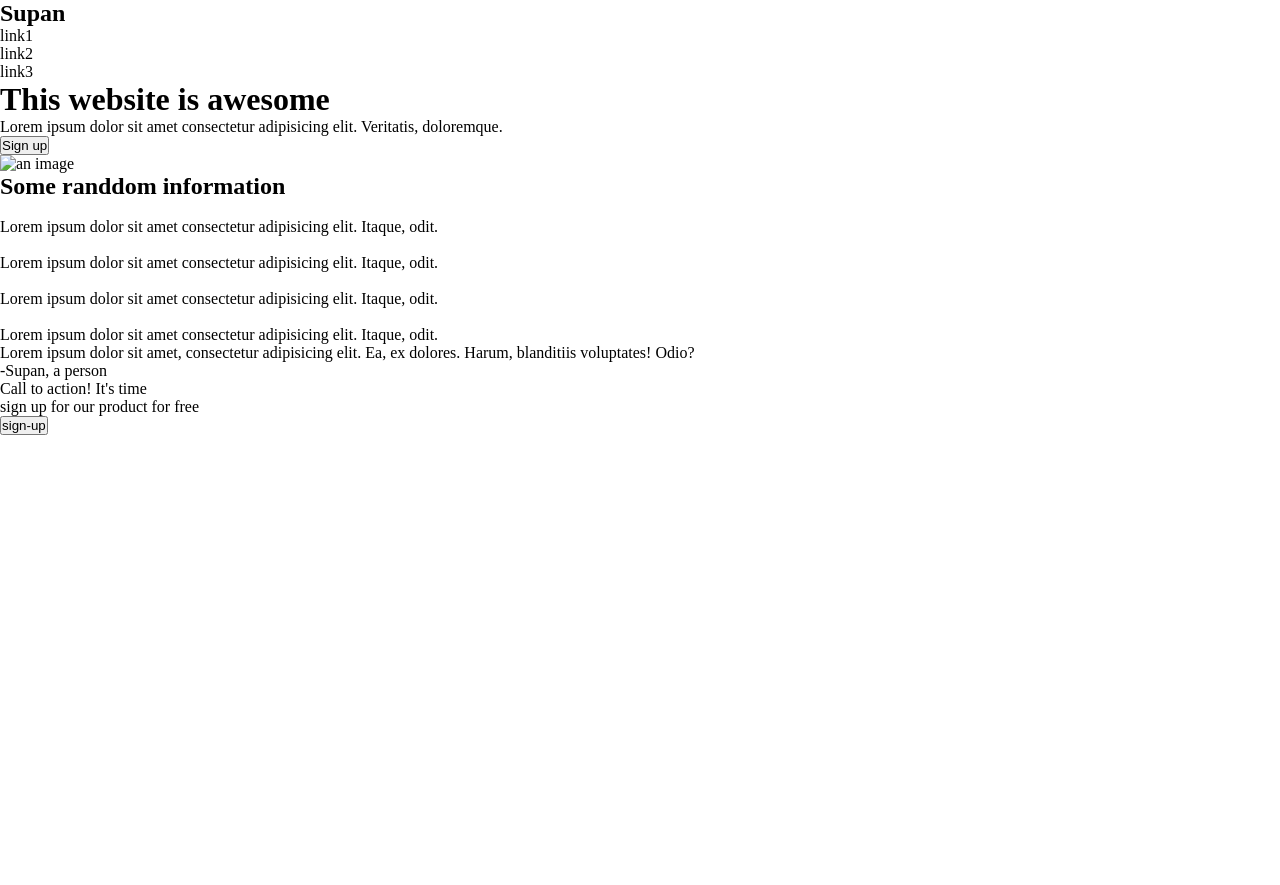
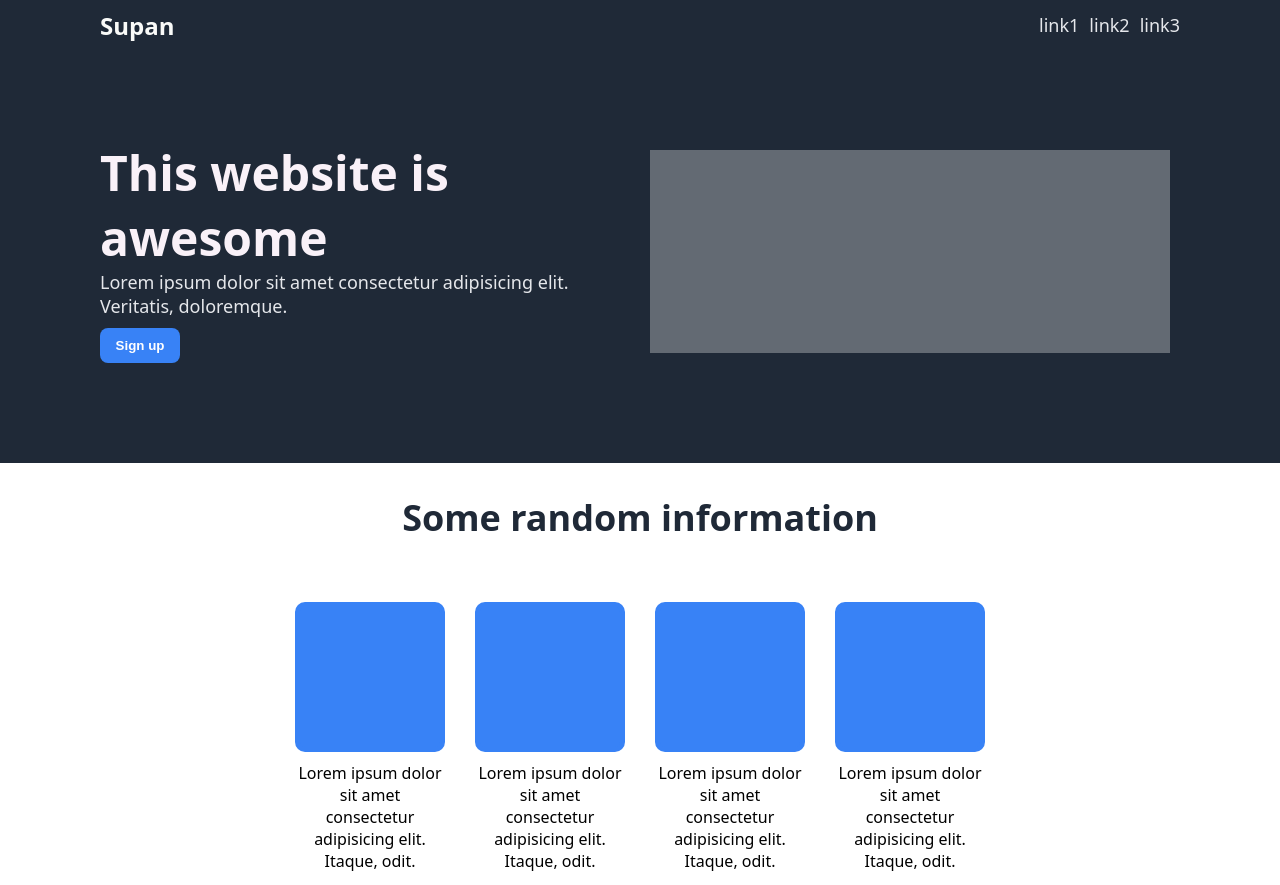
Before and after one commit to Supan-tech/landing-page, a plain HTML site: page index.html in a window 1280 px wide. Shown: the top 885 px of the page. Before the commit the page ends 800 px from the top, so only its background shows below. Drawn offline with Linux system fonts and the light colour scheme.

Commit message:
done csss

```diff
--- a/index.html
+++ b/index.html
@@ -26,12 +26,14 @@
                 <button class = "sign-up">Sign up</button>
             </div>
             <div class="right">
-                <img src="" alt="an image">
+                <div class="img-wrapper">
+                    <img src="" alt="">
+                </div>
             </div>
         </div>
     </header>
     <div class="content">
-        <h2>Some randdom information</h2>
+        <h2>Some random information</h2>
         <div class="info-container">
             <div class="info">
                 <div class="box">
@@ -65,8 +67,10 @@
     </div>
     <footer>
         <div class="box">
-            <div class="cta-text">Call to action! It's time</div>
-            <p class="sub-text">sign up for our product for free</p>
+            <div class="text">
+                 <div class="cta-text">Call to action! It's time</div>
+                <p class="sub-text">sign up for our product for free</p>
+            </div>
             <button class="sign-up">sign-up</button>
         </div>
     </footer>
--- a/styles.css
+++ b/styles.css
@@ -3,3 +3,186 @@
     margin: 0;
     box-sizing: border-box;
 }
+
+ul{
+    list-style: none;
+}
+a{
+    text-decoration: none;
+}
+body{
+    font-family: system-ui, -apple-system, BlinkMacSystemFont, 'Segoe UI', Roboto, Oxygen, Ubuntu, Cantarell, 'Open Sans', 'Helvetica Neue', sans-serif;
+}
+header{
+    background-color: #1f2937;
+    color: white;
+    padding: 10px 100px 100px 100px;
+}
+nav{
+    display: flex;
+    align-items: center;
+    justify-content: space-between;
+    height: 30px;
+    margin: 0 0 100px 0;
+}
+.logo h1{
+    font-size: 24px;
+    font-weight: 900;
+    color: #f9faf8;
+}
+
+.links{
+    display: flex;
+    gap: 10px;
+}
+
+li{
+    font-size: 18px;
+    color:#e5e7eb;
+    cursor: pointer;
+}
+
+.banner{
+    display: flex;
+    justify-content: space-between;
+}
+
+.banner .left, .banner .right{
+    width: 50%;
+}
+.banner .left{
+    display: flex;
+    flex-direction: column;
+    align-items: flex-start;
+}
+.banner .hero{
+    font-size: 48px;
+    font-weight: 900;
+    color: #f9f1f8;
+}
+.banner .text{
+    font-size: 18px;
+    color: #e5e7eb;
+    margin: 0 0 10px 0;
+}
+.banner .sign-up{
+    outline: none;
+    border: none;
+    background-color: #3882f6;
+    color: white;
+    font-weight: 600;
+    padding: 10px;
+    border-radius: 8px;
+    width: 80px;
+    height: auto;
+}
+
+.banner .right{
+    display: flex;
+   justify-content: center;
+   align-items: center;
+   padding: 10px;
+}
+
+.banner .img-wrapper{
+    width: 100%;
+    height: 100%;
+    background-color: rgba(255, 255, 255, .3);
+}
+
+.content{
+    display: flex;
+    flex-direction: column;
+    align-items: center;
+    padding: 30px 100px;
+}
+
+.content h2{
+    font-size: 36px;
+    font-weight: 900;
+    color: #1f2937;
+}
+
+
+.info-container{
+    padding: 50px 0 0 0;
+    display: flex;
+    gap: 10px;
+}
+
+.info{
+    display: flex;
+    flex-direction: column;
+    justify-content: center;
+    align-items: center;
+    gap: 10px;
+    padding: 10px;
+    text-align: center;
+}
+
+.info .box{
+    height: 150px;
+    width: 150px;
+    border: 5px solid #3882f6;
+    border-radius: 10px;
+}
+
+.info .info-text{
+    max-width: 150px;
+}
+
+.quote-container{
+    margin-top: 100px;
+    display: flex;
+    flex-direction: column;
+    align-items: center;
+    justify-content: center;
+    height: 450px;
+    width: 100vw;
+    background-color: #e5e7eb;
+}
+
+.quote-container .quote{
+    color: #1f2937;
+    font-style: italic;
+    font-weight: lighter;
+    font-size: 36px;
+    max-width: 50%;
+
+}
+
+.quote-container .authur{
+    font-size: 20px;
+    font-weight: 600;
+    align-self: flex-end;
+    margin-right: 28%;
+}
+footer{
+    display: flex;
+    justify-content: center;
+    align-items: center;
+    height: 400px;
+}
+
+.box{
+    background-color: #3882f6;
+    width: 50%;
+    height:max-content;
+    border-radius: 10px;
+    padding: 40px;
+    color: white;
+    display: flex;
+    justify-content: space-between;
+}
+
+.cta-text{
+    font-weight: 800;
+}
+
+.sign-up{
+    border-radius: 8px;
+    background-color: transparent;
+    padding:10px 20px;
+    border: 2px solid white;
+    color:white;
+}
```
